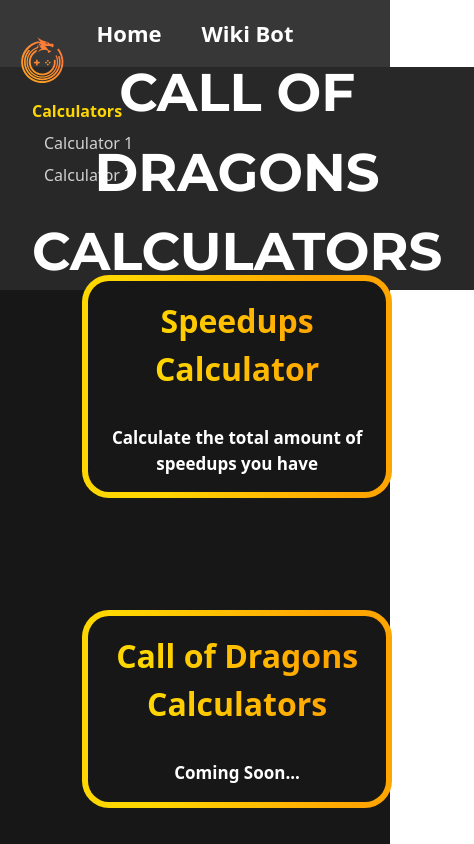
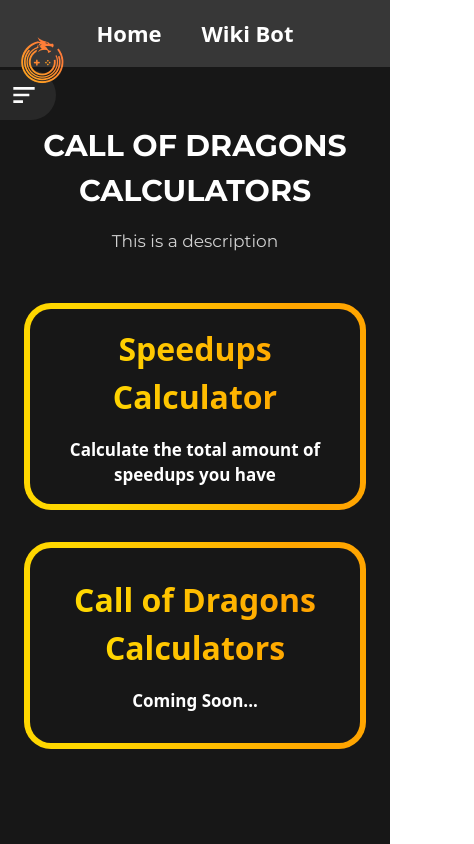
Before and after one commit to cod-tools/cod.tools, a Next.js app: page /calculators in a window 390 px wide. Shown: the top 844 px of the page, 474 px wide, since content can reach past the window. Built offline with nearby package versions, Linux system fonts and the light colour scheme.

Commit message:
calculators page: responsiveness

```diff
--- a/package.json
+++ b/package.json
@@ -16,6 +16,7 @@
     "postcss": "^8.4.23",
     "react": "18.2.0",
     "react-dom": "18.2.0",
+    "react-icons": "^4.9.0",
     "tailwindcss": "^3.3.2"
   }
 }
--- a/src/app/globals.css
+++ b/src/app/globals.css
@@ -16,3 +16,7 @@
   --text-light: #D1D1D1;
   --gradient: linear-gradient(81.66deg, #FFD700 19.42%, #FFA500 80.58%);
 }
+
+#__next{
+  min-height: 100vh;
+}
--- a/src/components/sidebar/sidebar.css
+++ b/src/components/sidebar/sidebar.css
@@ -3,7 +3,7 @@
     grid-row: 1 / 3;
     top: 0;
     left: 0;
-    width: 200px;
+    width: 180px;
     height: 100vh;
     padding: 2em;
     background-color: var(--bg2);
@@ -27,11 +27,57 @@
     color: var(--primary);
 }
 
+.sidebar-toggle{
+    display: none;
+}
+
 @media (max-width: 1080px) {
-    .sidebar {
-        position: static;
+    .sidebar-container {
+        position: absolute;
+        display: flex;
+        transform: translateX(-180px);
+    }
+
+    /* .sidebar {
+        position: absolute;
         width: 100%;
-        height: auto;
+        height: 100%;
         grid-row: 1;
+        transform: translateX(-100%);
+    } */
+
+    .sidebar-open {
+        /* transform: translateX(-100%); */
+        display: flex;
+        position: absolute;
+        transform: translateX(0);
+        height: 100vh;
+        /* padding: 2em; */
+    }
+
+    .sidebar-toggle {
+        margin-top: 0.2rem;
+        display: flex;
+        flex-direction: column;
+        align-items: center;
+        justify-content: center;
+        /* position: absolute; */
+        gap: 0.3rem;
+        top: 0;
+        left: 0;
+        /* width: 50px; */
+        padding: 1rem 1rem 1rem .5rem;
+        height: 50px;
+        background-color: var(--bg2);
+        /* border-radius: 50%; */
+        border-top-right-radius: 2rem;
+        border-bottom-right-radius: 2rem;
+        /* margin: 1em; */
+        cursor: pointer;
+    }
+
+    .sidebar-toggle-icon{
+        font-size: 2rem;
+        color: #fcfcfc;
     }
 }
--- a/src/components/sidebar/sidebar.js
+++ b/src/components/sidebar/sidebar.js
@@ -1,24 +1,45 @@
-import { useEffect, useState } from 'react';
-import { useRouter } from 'next/router';
-import Link from 'next/link';
+import { useEffect, useState } from "react";
+import { useRouter } from "next/router";
+import Link from "next/link";
 
-import "./sidebar.css"
+import "./sidebar.css";
+import { Container } from "postcss";
+
+// icons
+import { BiMenuAltLeft } from "react-icons/bi";
+import { IoClose } from "react-icons/io5";
 
 const Sidebar = () => {
     const links = [
-    { href: '/wikibot', name: 'Calculator 1' },
-    { href: '/calculators', name: 'Calculator 2' },
+        { href: "/wikibot", name: "Calculator 1" },
+        { href: "/calculators", name: "Calculator 2" },
     ];
 
+    const [menuOpen, setMenuOpen] = useState(true);
+
     return (
+        <div className={menuOpen ? "sidebar-container" : "sidebar-open"}>
             <aside className="sidebar">
-        <h2 className='sidebar-title'>Calculators</h2>
-        {links.map(link => (
+                <h2 className="sidebar-title">Calculators</h2>
+                {links.map((link) => (
                     <Link key={link.href} href={link.href}>
                         <a className="sidebar-link">{link.name}</a>
                     </Link>
                 ))}
             </aside>
+            <div
+                className="sidebar-toggle"
+                onClick={() => setMenuOpen(!menuOpen)}
+            >
+                <div className="sidebar-toggle-line">
+                    {!menuOpen ? (
+                        <IoClose className="sidebar-toggle-icon" />
+                    ) : (
+                        <BiMenuAltLeft className="sidebar-toggle-icon" />
+                    )}
+                </div>
+            </div>
+        </div>
     );
 };
 
--- a/src/pages/calculators/index.css
+++ b/src/pages/calculators/index.css
@@ -1,23 +1,40 @@
+.calculators-container {
+    display: grid;
+    grid-template-columns: 180px 1fr;
+    grid-template-rows: auto 1fr;
+}
+
 .main-section {
-    grid-row: 2;
+    /* grid-row: 2;
     grid-column: 2;
     padding: 2em;
     display: flex;
     flex-direction: column;
     align-items: center;
-    justify-content: center;
+    justify-content: center; */
+
+    padding: 3.5rem 1.5rem 3.5rem 1.5rem;
+    display: flex;
+    flex-direction: column;
+    align-items: center;
+    gap: 5rem;
+    height: 100vh;
 }
 
 .calculators-content {
     background-color: var(--bg);
 }
 
-.calculators-titles{
-    margin-bottom: 32px;
+.calculators-titles {
+    /* margin-bottom: 32px; */
+
+    display: flex;
+    flex-direction: column;
+    align-items: center;
+    gap: 1rem;
 }
 
 .calculators-title {
-    margin-top: -300px;
     font-family: var(--font-family);
     color: white;
     font-size: 53px;
@@ -26,7 +43,7 @@
     text-align: center;
 }
 
-.calculators-description{
+.calculators-description {
     text-align: center;
     font-size: 17px;
     font-family: var(--font-family);
@@ -34,22 +51,23 @@
 }
 
 .calculators-sections {
+
     display: flex;
     flex-direction: row;
-    flex-wrap: wrap;
-    justify-content: space-around;
+    /* flex-wrap: wrap; */
+    justify-content: center;
     gap: 4em;
-    width: 95%;
-    margin-top: -150px;
+    width: 100%;
+    padding: 3rem;
 }
 
 .calculators-section {
     flex: 0 1 600px;
-    margin: 40px;
     display: flex;
     flex-direction: column;
     align-items: center;
     justify-content: center;
+    gap: 1rem;
     padding: 2em;
     border-radius: 27px;
     background: linear-gradient(var(--bg), var(--bg)) padding-box,
@@ -66,7 +84,7 @@
 .calculators-section-title {
     font-size: 2em;
     font-weight: bold;
-    margin-bottom: 1em;
+    /* margin-bottom: 1em; */
     text-align: center;
     background: var(--gradient);
     -webkit-background-clip: text;
@@ -80,23 +98,12 @@
     font-weight: 600;
 }
 
-.main-section {
-    grid-row: 2;
-    grid-column: 2;
-    padding: 2em;
-}
-
-.calculators-container {
-    display: grid;
-    grid-template-columns: 240px 1fr;
-    height: 100vh;
-    grid-template-rows: auto 1fr;
-}
 
 @media (max-width: 1080px) {
     .calculators-container {
         grid-template-columns: 1fr;
         grid-template-rows: auto;
+        position: relative;
     }
 
     .calculators-sections {
@@ -118,3 +125,24 @@
         grid-template-columns: 1fr;
     }
 }
+
+@media (max-width: 700px) {
+    .calculators-title {
+        font-family: var(--font-family);
+        color: white;
+        font-size: 30px;
+        font-weight: 700;
+        text-transform: uppercase;
+        text-align: center;
+    }
+
+    .calculators-sections {
+        padding: 0;
+        display: grid;
+        grid-template-rows: 1fr 1fr;
+    }
+
+    .main-section{
+        gap: 3rem;
+    }
+}
```
Also changed, not shown: src/pages/calculators/index.js (line endings or trailing spaces), 1 other file (tests, documents, lock files or other folders). Lines whose indentation alone changed are shown as unchanged.
